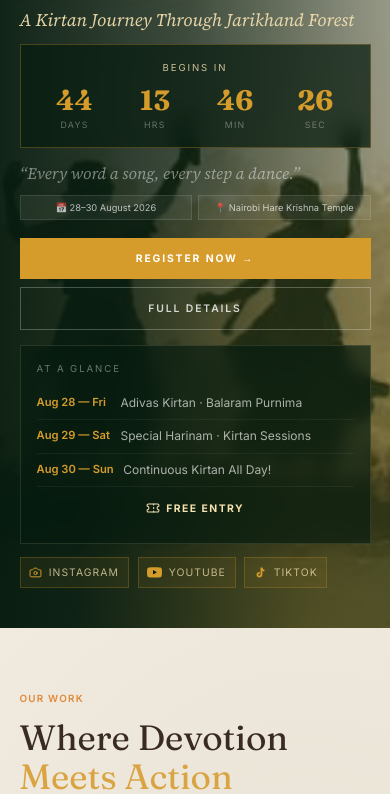
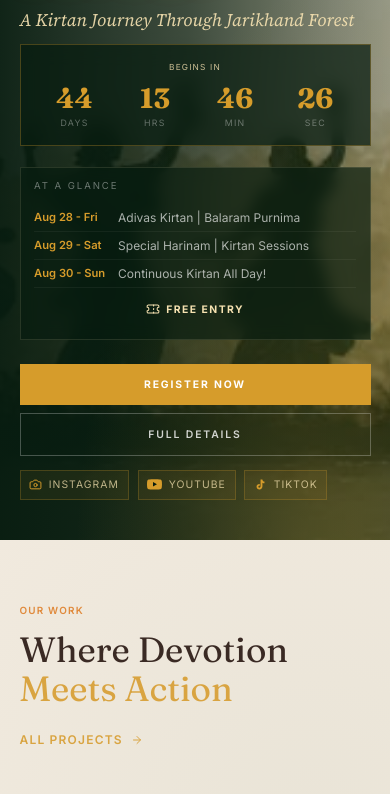
Before and after one commit to mongaremanfredo/iskcon-nairobi, a Next.js app: page / in a window 390 px wide. Shown: the part 1603-2397 px from the top of the page. Built offline with nearby package versions, Linux system fonts and the light colour scheme.

Commit message:
Compress mobile Kirtan Safari layout

```diff
--- a/src/components/sections/FestivalHighlightSection.tsx
+++ b/src/components/sections/FestivalHighlightSection.tsx
@@ -331,50 +331,11 @@ export default function KirtanSafariSection() {
             seconds={seconds}
             className="ks-countdown-mobile"
           />
-          <p
-            style={{
-              fontFamily: "var(--font-cormorant, serif)",
-              color: "rgba(255,255,255,0.45)",
-              fontSize: "1rem",
-              fontStyle: "italic",
-              marginBottom: "1.75rem",
-            }}
+          {/* CTA Buttons */}
+          <div
+            className="ks-cta-desktop"
+            style={{ display: "flex", flexWrap: "wrap", gap: "0.875rem" }}
           >
-            &ldquo;Every word a song, every step a dance.&rdquo;
-          </p>
-
-          {/* Meta pills */}
-          <div
-            className="ks-meta-pills"
-            style={{
-              display: "flex",
-              flexWrap: "wrap",
-              gap: "0.5rem",
-              marginBottom: "2rem",
-            }}
-          >
-            {[
-              "📅 28–30 August 2026",
-              "📍 Nairobi Hare Krishna Temple",
-            ].map((item) => (
-              <span
-                key={item}
-                style={{
-                  fontFamily: "var(--font-inter, sans-serif)",
-                  color: "rgba(255,255,255,0.7)",
-                  fontSize: "0.75rem",
-                  background: "rgba(255,255,255,0.06)",
-                  border: "1px solid rgba(255,255,255,0.1)",
-                  padding: "0.375rem 0.75rem",
-                }}
-              >
-                {item}
-              </span>
-            ))}
-          </div>
-
-          {/* CTA Buttons */}
-          <div style={{ display: "flex", flexWrap: "wrap", gap: "0.875rem" }}>
             <a
               href="https://docs.google.com/forms/d/e/1FAIpQLSchu7XdbUX1PkLjgMEgB8WhKXdYOGMqVvMLgIRTcXG9bwTKRw/viewform"
               target="_blank"
@@ -394,7 +355,7 @@ export default function KirtanSafariSection() {
                 textDecoration: "none",
               }}
             >
-              Register Now →
+              Register Now
             </a>
             <Link
               href="/festivals/kirtan-safari"
@@ -451,9 +412,9 @@ export default function KirtanSafariSection() {
               At a Glance
             </p>
             {[
-              { date: "Aug 28 — Fri", highlight: "Adivas Kirtan · Balaram Purnima" },
-              { date: "Aug 29 — Sat", highlight: "Special Harinam · Kirtan Sessions" },
-              { date: "Aug 30 — Sun", highlight: "Continuous Kirtan All Day!" },
+              { date: "Aug 28 - Fri", highlight: "Adivas Kirtan | Balaram Purnima" },
+              { date: "Aug 29 - Sat", highlight: "Special Harinam | Kirtan Sessions" },
+              { date: "Aug 30 - Sun", highlight: "Continuous Kirtan All Day!" },
             ].map((item) => (
               <div
                 key={item.date}
@@ -507,6 +468,52 @@ export default function KirtanSafariSection() {
               <Ticket size={14} color="#f6e2b1" strokeWidth={1.8} />
               Free Entry
             </p>
+          </div>
+
+          <div
+            className="ks-cta-mobile"
+            style={{ display: "none", flexWrap: "wrap", gap: "0.875rem" }}
+          >
+            <a
+              href="https://docs.google.com/forms/d/e/1FAIpQLSchu7XdbUX1PkLjgMEgB8WhKXdYOGMqVvMLgIRTcXG9bwTKRw/viewform"
+              target="_blank"
+              rel="noopener noreferrer"
+              style={{
+                display: "inline-flex",
+                alignItems: "center",
+                gap: "0.5rem",
+                background: "#d69c2b",
+                color: "#fff",
+                fontFamily: "var(--font-inter, sans-serif)",
+                fontWeight: 700,
+                fontSize: "0.65rem",
+                letterSpacing: "0.18em",
+                textTransform: "uppercase",
+                padding: "0.875rem 1.75rem",
+                textDecoration: "none",
+              }}
+            >
+              Register Now
+            </a>
+            <Link
+              href="/festivals/kirtan-safari"
+              style={{
+                display: "inline-flex",
+                alignItems: "center",
+                gap: "0.5rem",
+                border: "1px solid rgba(255,255,255,0.25)",
+                color: "rgba(255,255,255,0.8)",
+                fontFamily: "var(--font-inter, sans-serif)",
+                fontWeight: 600,
+                fontSize: "0.65rem",
+                letterSpacing: "0.18em",
+                textTransform: "uppercase",
+                padding: "0.875rem 1.75rem",
+                textDecoration: "none",
+              }}
+            >
+              Full Details
+            </Link>
           </div>
 
           {/* Social strip */}
@@ -571,11 +578,40 @@ export default function KirtanSafariSection() {
 
           .ks-countdown-mobile {
             display: block;
-            margin: 0.25rem 0 0.8rem !important;
+            margin: 0.2rem 0 0.35rem !important;
+            padding: 0.7rem !important;
+          }
+
+          .ks-countdown-mobile p {
+            margin-bottom: 0.55rem !important;
+            font-size: 0.52rem !important;
+            letter-spacing: 0.14em !important;
+          }
+
+          .ks-countdown-mobile div[style*="grid-template-columns: repeat(4, 1fr)"] {
+            gap: 0.18rem !important;
+          }
+
+          .ks-countdown-mobile div[style*="font-size: clamp(1.5rem"] {
+            font-size: 1.05rem !important;
+          }
+
+          .ks-countdown-mobile span {
+            font-size: 0.46rem !important;
           }
 
           .ks-countdown-desktop {
             display: none !important;
+          }
+
+          .ks-cta-desktop {
+            display: none !important;
+          }
+
+          .ks-cta-mobile {
+            display: flex !important;
+            gap: 0.5rem !important;
+            margin-top: 0.65rem !important;
           }
 
           .ks-home-section h2 span:first-child {
@@ -597,20 +633,6 @@ export default function KirtanSafariSection() {
           .ks-home-section div[style*="display: inline-flex"] span:last-child {
             white-space: nowrap !important;
             letter-spacing: 0.12em !important;
-          }
-
-          .ks-home-section .ks-meta-pills {
-            flex-wrap: nowrap !important;
-            gap: 0.35rem !important;
-          }
-
-          .ks-home-section .ks-meta-pills span {
-            flex: 1 1 0 !important;
-            min-width: 0 !important;
-            padding: 0.34rem 0.42rem !important;
-            font-size: 0.58rem !important;
-            line-height: 1.25 !important;
-            text-align: center !important;
           }
 
           .ks-home-section a[style*="padding: 0.875rem 1.75rem"] {
@@ -642,7 +664,7 @@ export default function KirtanSafariSection() {
           }
 
           .ks-home-section div[style*="padding: 1.5rem"] {
-            padding: 1rem !important;
+            padding: 0.72rem 0.85rem !important;
           }
 
           .ks-home-section div[style*="flex-direction: column"][style*="gap: 1.5rem"] {
@@ -658,8 +680,12 @@ export default function KirtanSafariSection() {
           }
 
           .ks-home-section div[style*="padding: 0.625rem 0"] {
-            padding: 0.45rem 0 !important;
+            padding: 0.28rem 0 !important;
             gap: 0.6rem !important;
+          }
+
+          .ks-home-section p[style*="marginBottom: 1rem"] {
+            margin-bottom: 0.45rem !important;
           }
 
           .ks-home-section div[style*="display: flex"][style*="gap: 0.75rem"][style*="flex-wrap: wrap"] {
```
